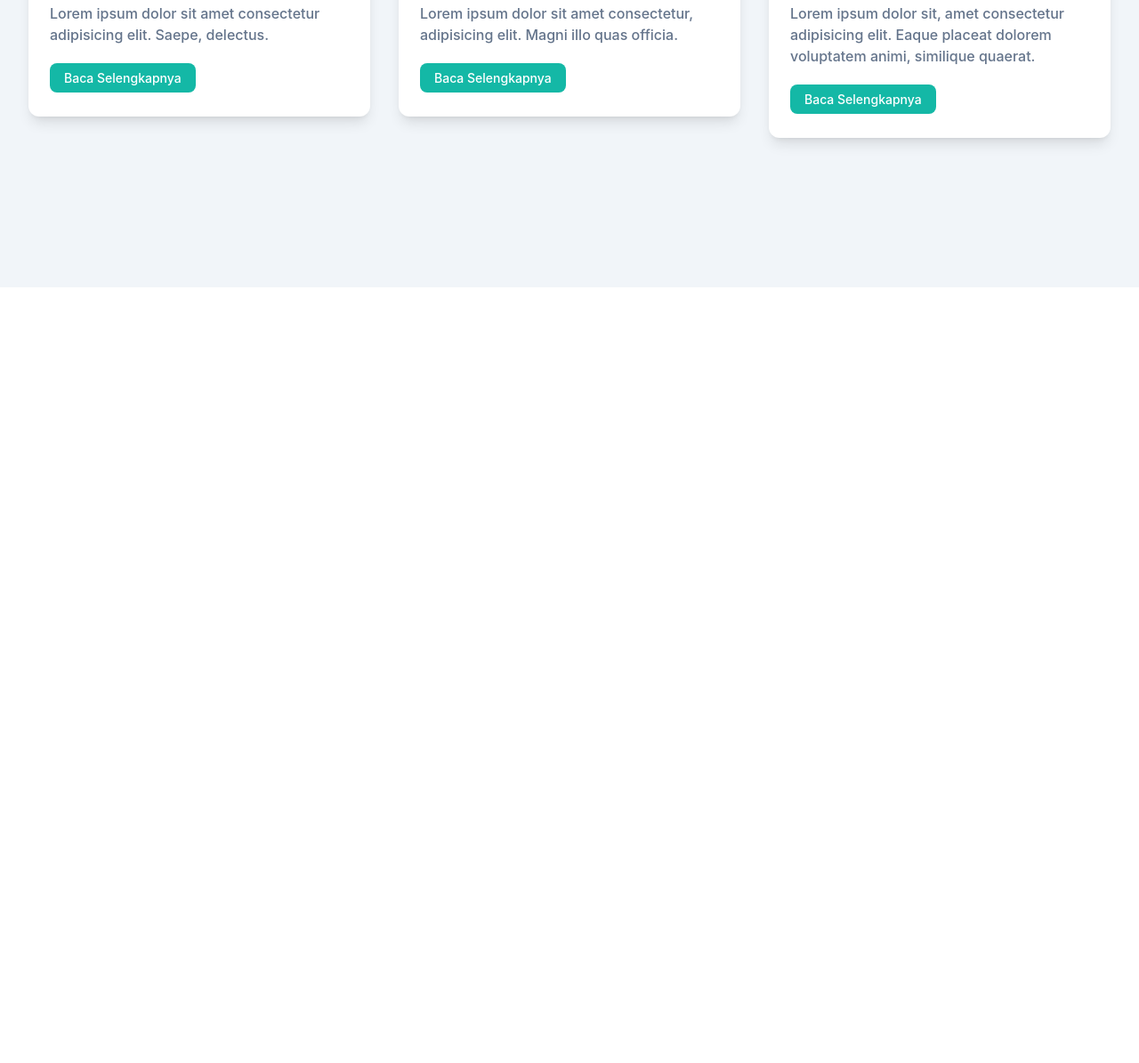
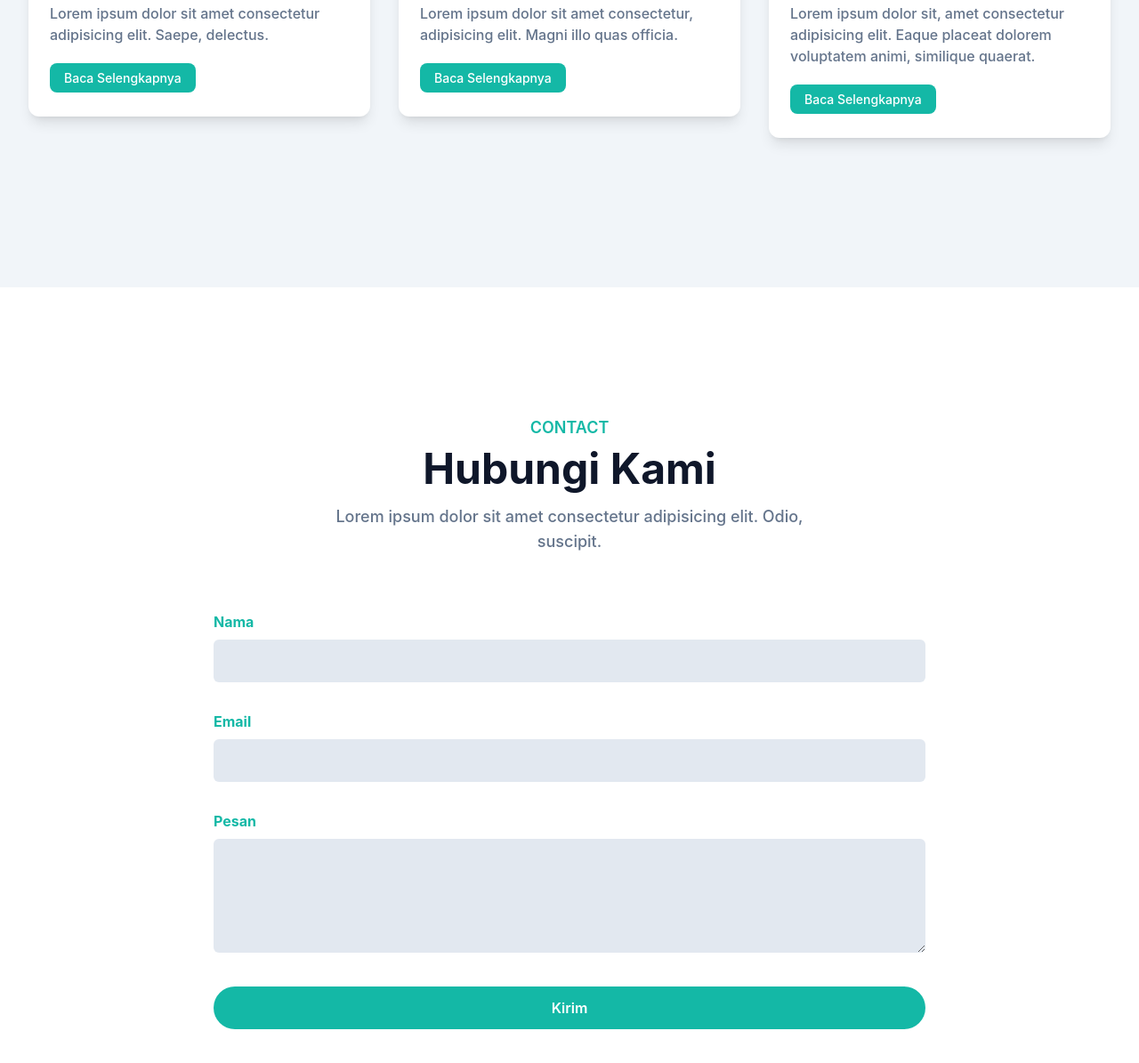
Before and after one commit to arlanariandi/v1, a website: page index.html in a window 1280 px wide. Shown: the part 3534-4729 px from the top of the page at 89% size. Before the commit the page ends 3857 px from the top, so only its background shows below. Drawn offline with Linux system fonts and the light colour scheme.

Commit message:
UPDAEL: Update zebracros

```diff
--- a/index.html
+++ b/index.html
@@ -288,7 +288,7 @@
     <!-- Clients Section End -->
 
     <!-- Blog section start -->
-    <section id="blog" class="pt-36 py-32 bg-slate-100">
+    <section id="blog" class="pt-36 pb-32 bg-slate-100">
         <div class="container">
             <div class="w-full px-4">
                 <div class="max-w-xl mx-auto text-center mb-16">
@@ -365,6 +365,49 @@
     </section>
     <!-- Blog section end -->
 
+    <!-- Content section start -->
+    <section id="contact" class="pt-36 pb-32">
+        <div class="container">
+            <div class="w-full px-4">
+                <div class="max-w-xl mx-auto text-center mb-16">
+                    <h4 class="font-semibold uppercase text-lg text-teal-500 mb-2">Contact</h4>
+                    <h2 class="font-bold text-slate-900 text-3xl mb-4 sm:text-4xl lg:text-5xl">Hubungi Kami</h2>
+                    <p class="font-medium text-md text-slate-500 md:text-lg">Lorem ipsum dolor sit amet consectetur
+                        adipisicing elit. Odio, suscipit.
+                    </p>
+                </div>
+            </div>
+
+            <form>
+                <div class="w-full lg:w-2/3 lg:mx-auto">
+                    <div class="w-full px-4 mb-8">
+                        <label for="name" class="text-base font-bold text-teal-500">Nama</label>
+                        <input type="text" id="name"
+                            class="w-full bg-slate-200 text-slate-900 p-3 rounded-md focus:outline-none focus:ring-teal-500 focus:ring-1 focus:border-teal-500 mt-2">
+                    </div>
+
+                    <div class="w-full px-4 mb-8">
+                        <label for="email" class="text-base font-bold text-teal-500">Email</label>
+                        <input type="email" id="email"
+                            class="w-full bg-slate-200 text-slate-900 p-3 rounded-md focus:outline-none focus:ring-teal-500 focus:ring-1 focus:border-teal-500 mt-2">
+                    </div>
+
+                    <div class="w-full px-4 mb-8">
+                        <label for="message" class="text-base font-bold text-teal-500">Pesan</label>
+                        <textarea type="text" id="message"
+                            class="w-full bg-slate-200 text-slate-900 p-3 rounded-md focus:outline-none focus:ring-teal-500 focus:ring-1 focus:border-teal-500 mt-2 h-32"></textarea>
+                    </div>
+
+                    <div class="w-full px-4">
+                        <button
+                            class="text-base font-semibold text-white bg-teal-500 py-3 px-8 rounded-full w-full hover:opacity-80 hover:shadow-lg transition duration-500">Kirim</button>
+                    </div>
+                </div>
+            </form>
+        </div>
+    </section>
+    <!-- Content section end -->
+
     <script src=" dist/js/script.js"></script>
 </body>
 
```
Also changed, not shown: dist/output.css.
